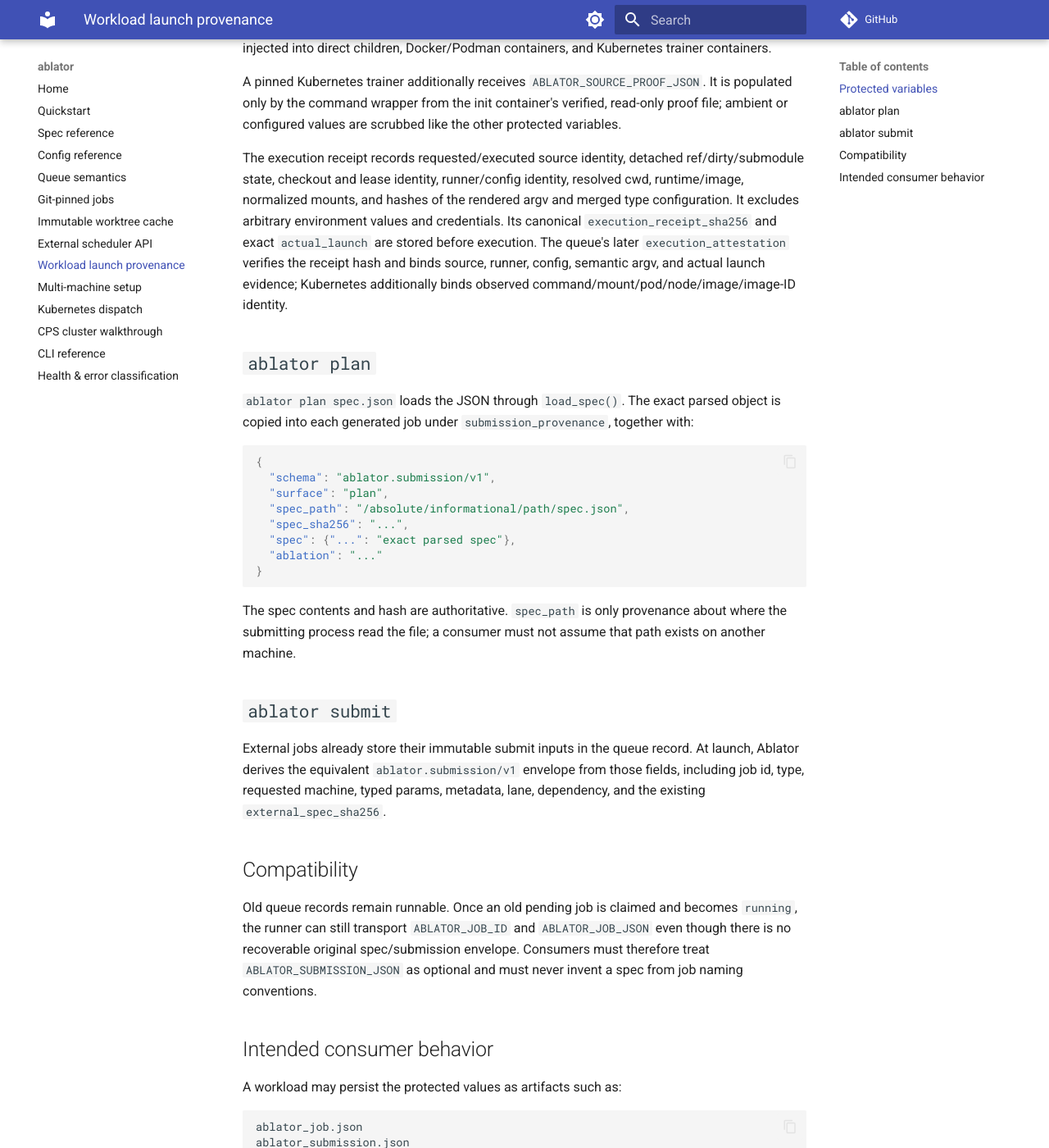
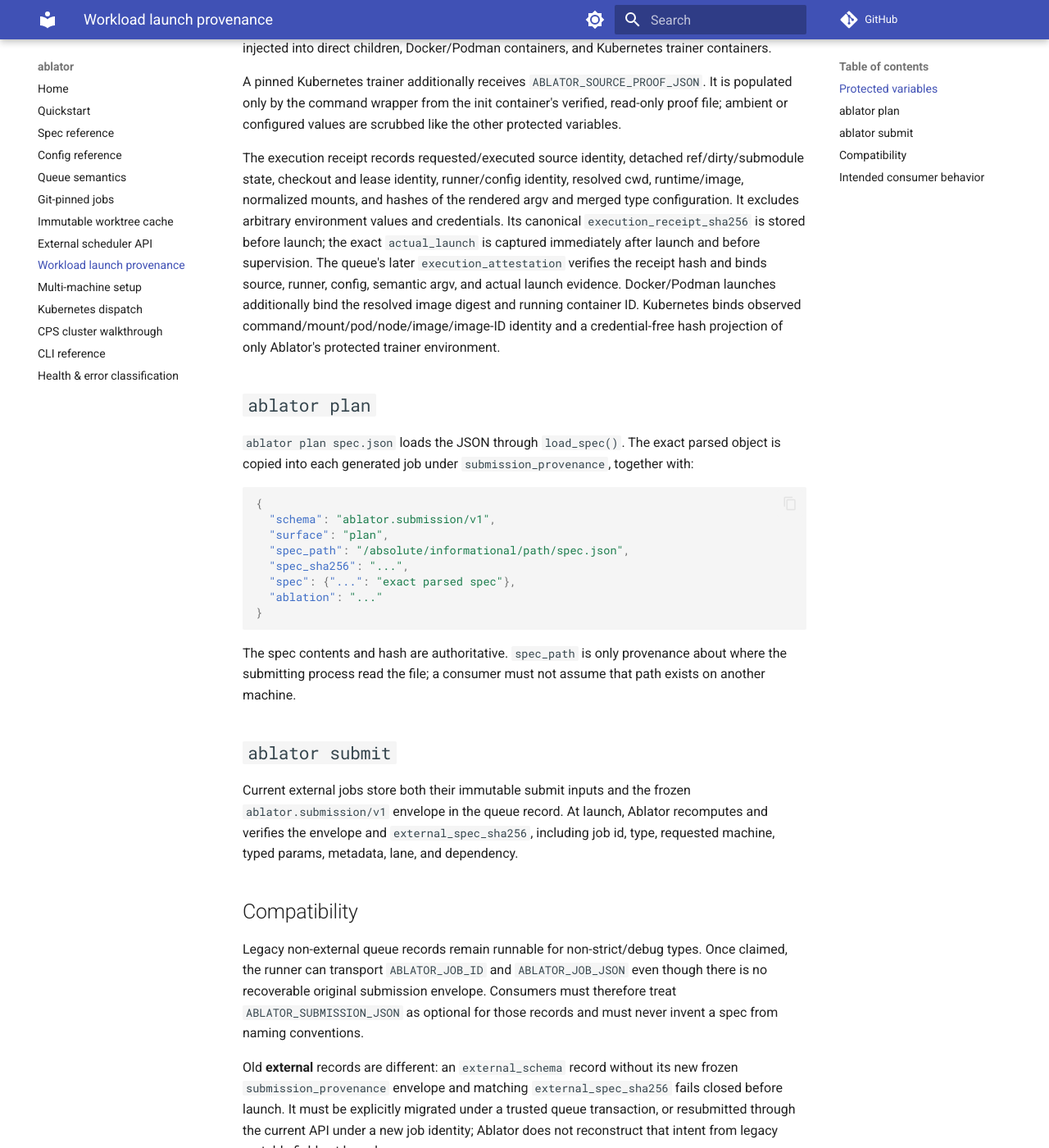
Before and after one commit to bjoernellens1/ablator, an MkDocs documentation site: the page built from docs/workload-provenance.md, in a window 1280 px wide and 1400 px high, scrolled down 962 px. Shown: the whole window at 82% size. Built offline with MkDocs 1.6.1 and Material for MkDocs 9.7.7, drawn with Linux system fonts in a browser that asks for light colours; comment, search, counter and statistics services are not loaded; some of the changed text lies outside the part shown.

Commit message:
docs(#7): document legacy external fail-closed policy

```diff
--- a/docs/workload-provenance.md
+++ b/docs/workload-provenance.md
@@ -44,11 +44,14 @@
 ref/dirty/submodule state, checkout and lease identity, runner/config identity,
 resolved cwd, runtime/image, normalized mounts, and hashes of the rendered argv
 and merged type configuration. It excludes arbitrary environment values and
-credentials. Its canonical `execution_receipt_sha256` and exact
-`actual_launch` are stored before execution. The queue's later
-`execution_attestation` verifies the receipt hash and binds source, runner,
-config, semantic argv, and actual launch evidence; Kubernetes additionally
-binds observed command/mount/pod/node/image/image-ID identity.
+credentials. Its canonical `execution_receipt_sha256` is stored before launch;
+the exact `actual_launch` is captured immediately after launch and before
+supervision. The queue's later `execution_attestation` verifies the receipt hash
+and binds source, runner, config, semantic argv, and actual launch evidence.
+Docker/Podman launches additionally bind the resolved image digest and running
+container ID. Kubernetes binds observed command/mount/pod/node/image/image-ID
+identity and a credential-free hash projection of only Ablator's protected
+trainer environment.
 
 ## `ablator plan`
 
@@ -69,11 +72,25 @@
 
 ## `ablator submit`
 
-External jobs already store their immutable submit inputs in the queue record. At launch, Ablator derives the equivalent `ablator.submission/v1` envelope from those fields, including job id, type, requested machine, typed params, metadata, lane, dependency, and the existing `external_spec_sha256`.
+Current external jobs store both their immutable submit inputs and the frozen
+`ablator.submission/v1` envelope in the queue record. At launch, Ablator
+recomputes and verifies the envelope and `external_spec_sha256`, including job
+id, type, requested machine, typed params, metadata, lane, and dependency.
 
 ## Compatibility
 
-Old queue records remain runnable. Once an old pending job is claimed and becomes `running`, the runner can still transport `ABLATOR_JOB_ID` and `ABLATOR_JOB_JSON` even though there is no recoverable original spec/submission envelope. Consumers must therefore treat `ABLATOR_SUBMISSION_JSON` as optional and must never invent a spec from job naming conventions.
+Legacy non-external queue records remain runnable for non-strict/debug types.
+Once claimed, the runner can transport `ABLATOR_JOB_ID` and
+`ABLATOR_JOB_JSON` even though there is no recoverable original submission
+envelope. Consumers must therefore treat `ABLATOR_SUBMISSION_JSON` as optional
+for those records and must never invent a spec from naming conventions.
+
+Old **external** records are different: an `external_schema` record without its
+new frozen `submission_provenance` envelope and matching
+`external_spec_sha256` fails closed before launch. It must be explicitly
+migrated under a trusted queue transaction, or resubmitted through the current
+API under a new job identity; Ablator does not reconstruct that intent from
+legacy mutable fields at launch.
 
 ## Intended consumer behavior
 
```
Also changed, not shown: docs/external-scheduler.md (+6 -0 lines).
